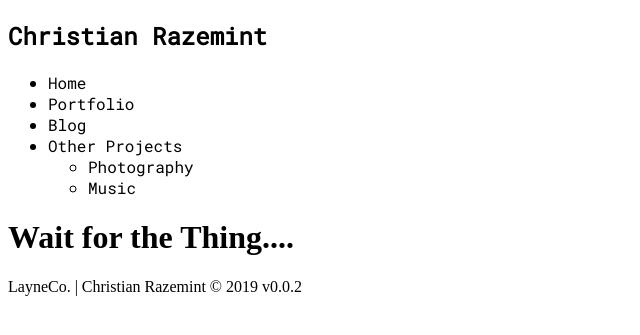
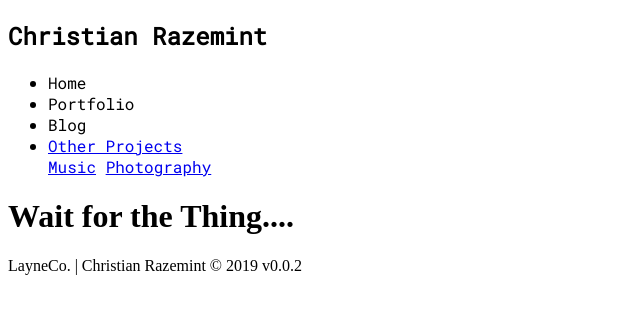
Before and after one commit to razemint/razemint, a Jekyll site: the page built from index.html, in a window 1280 px wide. Shown: the top 335 px of the page, without its empty margins (0-640 px from the left). Built offline with Jekyll 4.4.1, drawn with Linux system fonts in a browser that asks for light colours.

Commit message:
added dropdown menu for *Other Projects*

```diff
--- a/_includes/nav.html
+++ b/_includes/nav.html
@@ -2,14 +2,16 @@
      <h1>Christian Razemint</h1>
 
      <ul>
-          <li>Home</li>
-          <li>Portfolio</li>
-          <li>Blog</li>
-          <li>Other Projects
-               <ul>
-                    <li>Photography</li>
-                    <li>Music</li>
-               </ul>
+          <li><a>Home</a></li>
+          <li><a>Portfolio</a></li>
+          <li><a>Blog</a></li>
+          <li class="other-projects">
+               <a href="javascript:void(0)" class="dropbtn">Other Projects</a>
+               <div class="dropdown-content">
+                    <a href="./music">Music</a>
+                    <a href="./photography">Photography</a>
+               </div>
+
           </li>
      </ul>
 </nav>
```
